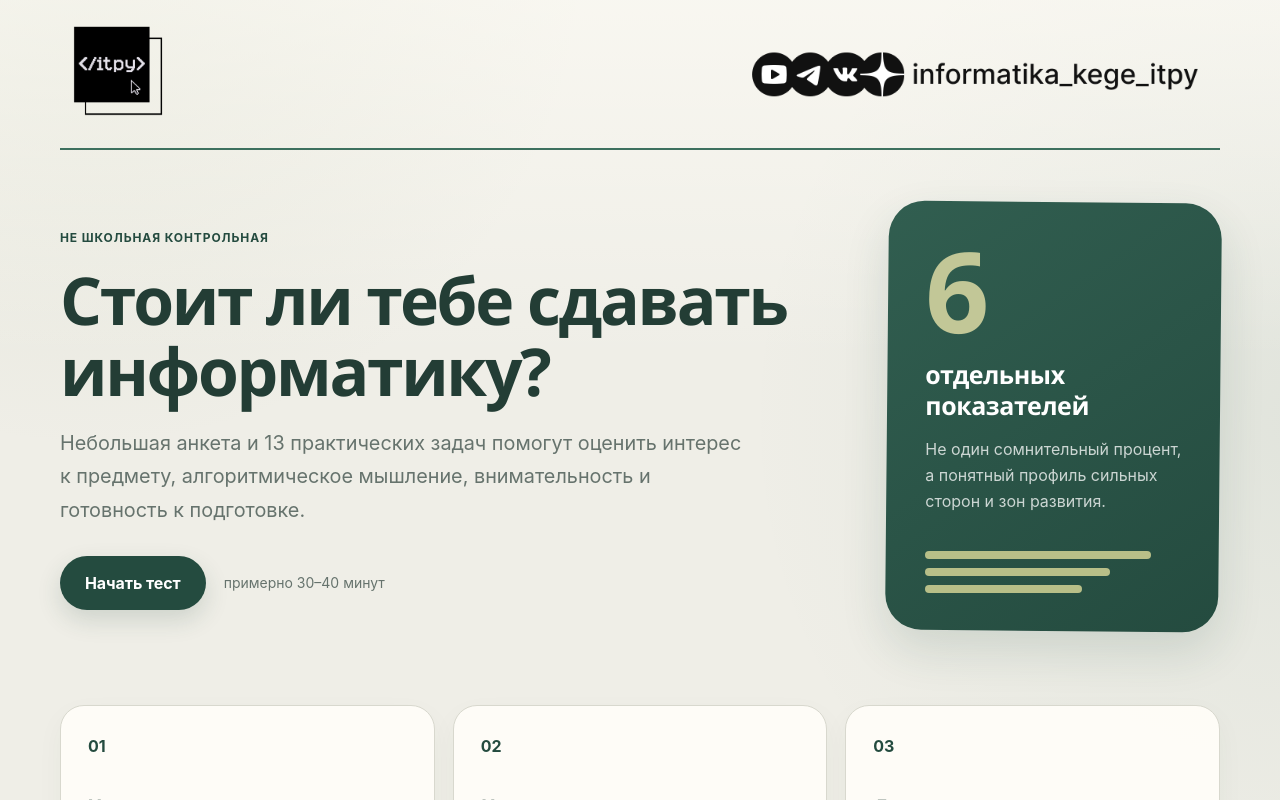
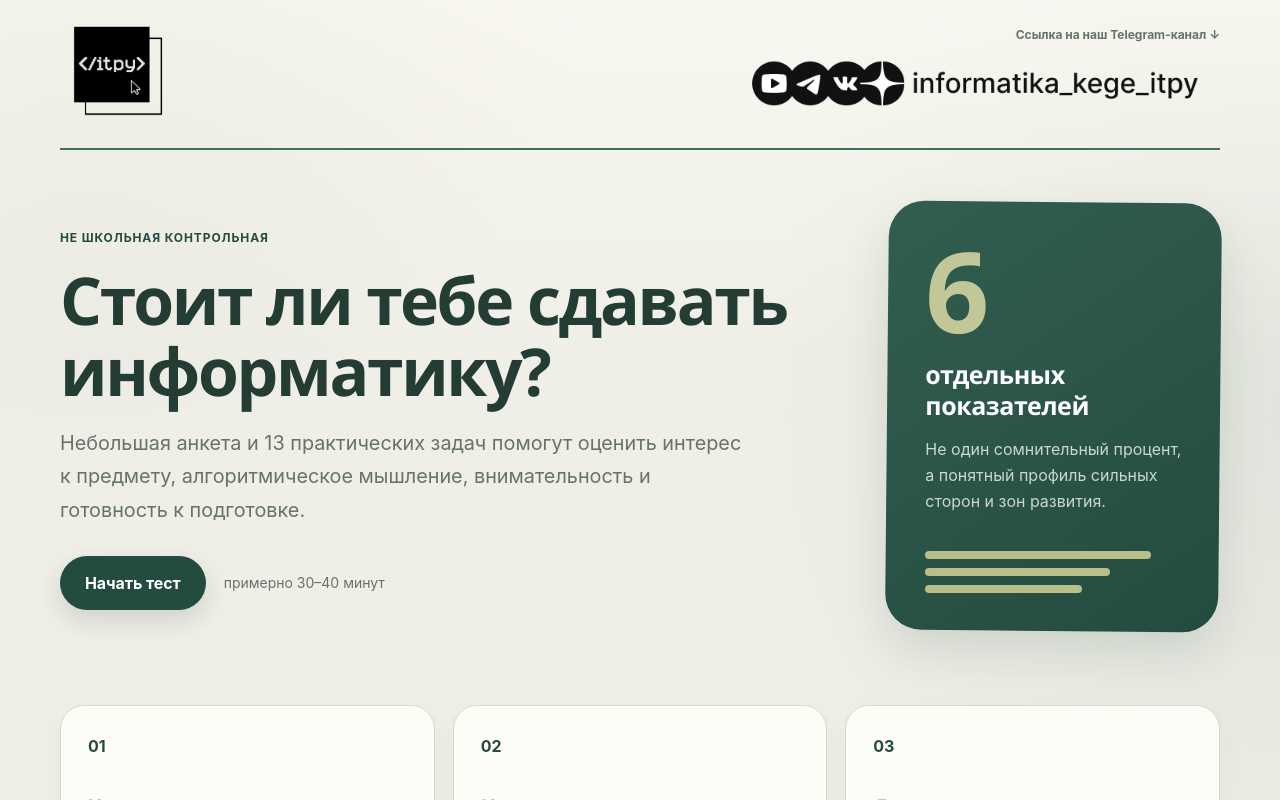
Before and after one commit to mikesha22/itpy-proftest, a Next.js app: page / in a window 1280 px wide. Shown: the top 800 px of the page. Built offline with nearby package versions, Linux system fonts and the light colour scheme.

Commit message:
добавили момент про ссылку , чтобы было понятно что к чему

```diff
--- a/components/SiteHeader.module.css
+++ b/components/SiteHeader.module.css
@@ -45,9 +45,10 @@
   max-width: 610px;
   margin-left: auto;
   display: flex;
+  flex-direction: column;
   align-items: center;
   justify-content: flex-end;
-  line-height: 0;
+  gap: 3px;
   cursor: pointer;
   transition: transform 160ms ease, opacity 160ms ease;
 }
@@ -55,6 +56,14 @@
 .socialLink:hover {
   transform: translateY(-2px);
   opacity: 0.9;
+}
+
+.socialHint {
+  align-self: flex-end;
+  color: var(--ink-soft);
+  font-size: 12px;
+  font-weight: 650;
+  line-height: 1.25;
 }
 
 .socialImage {
--- a/components/SiteHeader.tsx
+++ b/components/SiteHeader.tsx
@@ -27,6 +27,7 @@ export default function SiteHeader() {
           rel="noopener noreferrer"
           aria-label="Открыть Telegram-канал informatika_kege_itpy"
         >
+          <span className={styles.socialHint}>Ссылка на наш Telegram-канал ↓</span>
           <Image
             className={styles.socialImage}
             src="/branding/itpy-socials.png"
```
